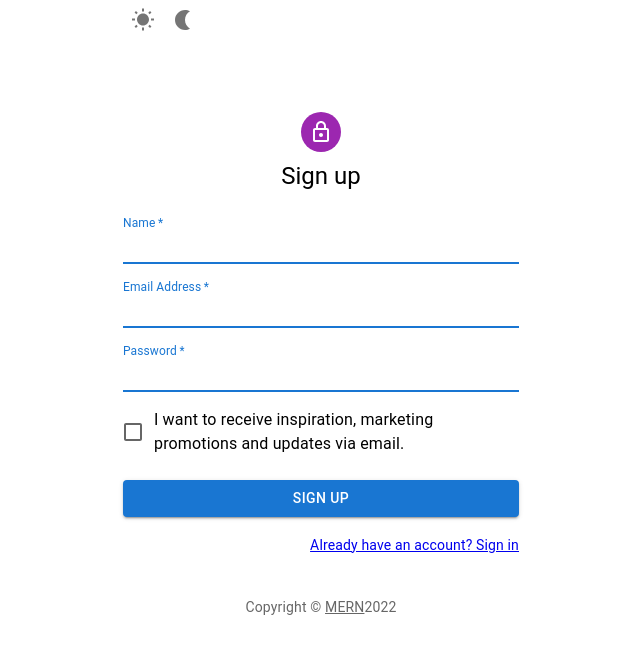
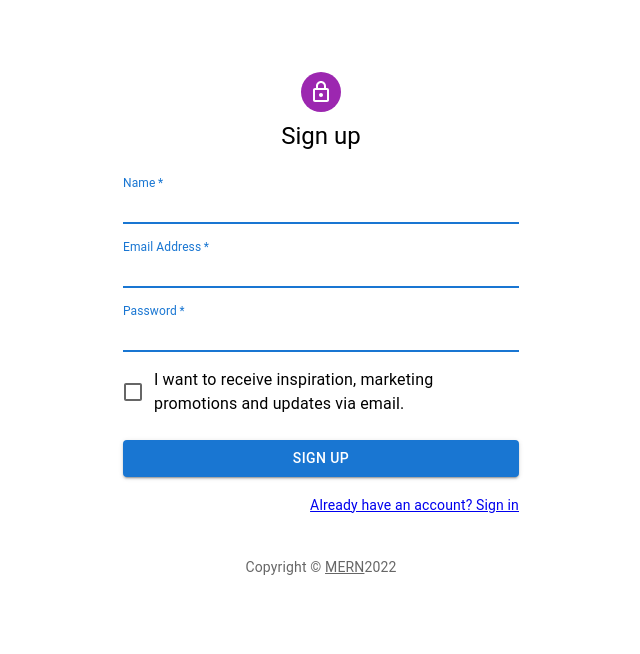
Before and after one commit to charbelmansour005/notes-app-frontend-reactjs-ts-rtk, a React (Create React App) app: page /signup in a window 1280 px wide. Shown: the top 654 px of the page, without its empty margins (319-959 px from the left). Built offline with nearby package versions, Linux system fonts and the light colour scheme.

Commit message:
almost done

```diff
--- a/src/components/NavBar.tsx
+++ b/src/components/NavBar.tsx
@@ -17,7 +17,7 @@ import { useAppSelector, useAppDispatch } from "../app/hooks/hooks";
 import { lightTheme, darkTheme } from "../assets/theme/theme";
 import { ThemeProvider } from "@mui/material/styles";
 import { toggleTheme } from "../features/theme/themeSlice";
-import { FormGroup, FormControlLabel, Switch } from "@mui/material";
+import { FormControlLabel, Switch } from "@mui/material";
 import Chip from "@mui/material/Chip";
 import NoteTwoToneIcon from "@mui/icons-material/NoteTwoTone";
 // Theme Switch
--- a/src/components/NotesList.tsx
+++ b/src/components/NotesList.tsx
@@ -2,7 +2,6 @@ import Box from "@mui/material/Box";
 import Card from "@mui/material/Card";
 import CardActions from "@mui/material/CardActions";
 import CardContent from "@mui/material/CardContent";
-import { ThemeProvider } from "@emotion/react";
 import { useAppSelector } from "../app/hooks/hooks";
 import { Chip, IconButton } from "@mui/material";
 import DeleteIcon from "@mui/icons-material/Delete";
@@ -14,20 +13,16 @@ import { toast } from "react-toastify";
 import { Typography } from "@mui/material";
 import DoneIcon from "@mui/icons-material/Done";
 import ClearIcon from "@mui/icons-material/Clear";
-import { lightTheme, darkTheme } from "../assets/theme/theme";
 
 type DeleteNoteResponse = "";
 
 export default function NotesList() {
   const note = useAppSelector((state) => state.note);
-  const userId = localStorage.getItem("userId");
   const [updatedContent, setUpdatedContent] = useState<string | null>(null);
   const [modalActive, setModalActive] = useState<any>(false);
-  const theme = useAppSelector((state) => state.theme);
 
   return (
-    // <ThemeProvider theme={theme.darkTheme ? darkTheme : lightTheme}>
-      <>
+    <>
       {note.notes.map((note, index) => (
         <Box
           key={note._id}
@@ -74,9 +69,7 @@ export default function NotesList() {
                   <IconButton
                     onClick={() => {
                       const id = note._id;
-                      axios.delete<DeleteNoteResponse>(
-                        `note/${id}`
-                      );
+                      axios.delete<DeleteNoteResponse>(`note/${id}`);
                       notifyWarning();
                       window.location.reload();
                     }}
@@ -142,7 +135,6 @@ export default function NotesList() {
           </Card>
         </Box>
       ))}
-    {/* </ThemeProvider> */}
     </>
   );
 }
--- a/src/pages/SearchNotes.tsx
+++ b/src/pages/SearchNotes.tsx
@@ -12,17 +12,13 @@ import { Chip } from "@mui/material";
 import "../assets/styles/SearchNotes.css";
 import Alert from "@mui/material/Alert";
 import SearchIcon from "@mui/icons-material/Search";
-import { lightTheme, darkTheme } from "../assets/theme/theme";
-import { ThemeProvider } from "@mui/material/styles";
 
 const SearchNotes: React.FC = () => {
   const [searchResults, setSearchResults] = useState<[] | any>([]);
   const note = useAppSelector((state) => state.note);
-  const theme = useAppSelector((state) => state.theme);
 
   const checkToken = () => {
     let token = localStorage.getItem("token");
-    // console.log("token in storage" + token);
     if (token === undefined || token === null || token.length === 0) {
       window.location.href = "/login";
     } else {
--- a/src/pages/SignUp.tsx
+++ b/src/pages/SignUp.tsx
@@ -1,7 +1,6 @@
 import React, { FC, useState, ReactElement } from "react";
 import Avatar from "@mui/material/Avatar";
 import Button from "@mui/material/Button";
-import CssBaseline from "@mui/material/CssBaseline";
 import TextField from "@mui/material/TextField";
 import FormControlLabel from "@mui/material/FormControlLabel";
 import Checkbox from "@mui/material/Checkbox";
@@ -11,14 +10,8 @@ import Box from "@mui/material/Box";
 import LockOutlinedIcon from "@mui/icons-material/LockOutlined";
 import Typography from "@mui/material/Typography";
 import Container from "@mui/material/Container";
-import { ThemeProvider } from "@mui/material/styles";
 import { Link as NavLink, useNavigate } from "react-router-dom";
 import axios from "axios";
-import { SignUpURL } from "../helper/app-helper";
-import { darkTheme, lightTheme } from "../assets/theme/theme";
-import IconButton from "@mui/material/IconButton";
-import WbSunnyIcon from "@mui/icons-material/WbSunny";
-import NightlightIcon from "@mui/icons-material/Nightlight";
 import { toast } from "react-toastify";
 import LinearProgress from "@mui/material/LinearProgress";
 
@@ -44,7 +37,6 @@ const SignUp: FC = (): ReactElement => {
   const [Password, setPassword] = useState<string>("");
   const [Name, setName] = useState<string>("");
   const [isLoading, setIsLoading] = useState<boolean>(false);
-  const [theme, setTheme] = useState<any>(lightTheme);
   const [inputError, setInputError] = useState<boolean>(false);
 
   const navigate = useNavigate();
@@ -105,22 +97,6 @@ const SignUp: FC = (): ReactElement => {
 
   return (
     <Container component="main" maxWidth="xs">
-      <IconButton
-        onClick={() => {
-          setTheme(lightTheme);
-        }}
-      >
-        <WbSunnyIcon />
-      </IconButton>
-      <IconButton
-        onClick={() => {
-          setTheme(darkTheme);
-        }}
-      >
-        <NightlightIcon />
-      </IconButton>
-      <CssBaseline />
-
       <Box
         sx={{
           marginTop: 8,
```
